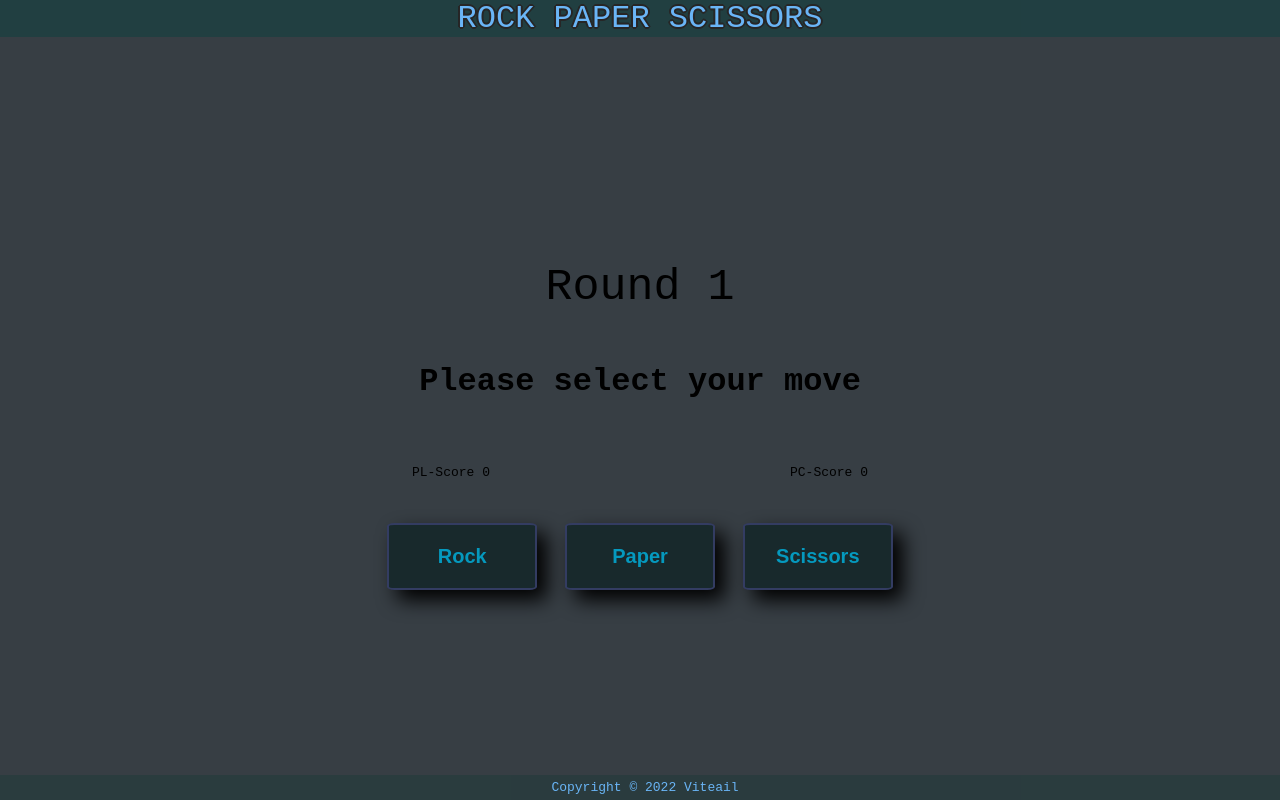
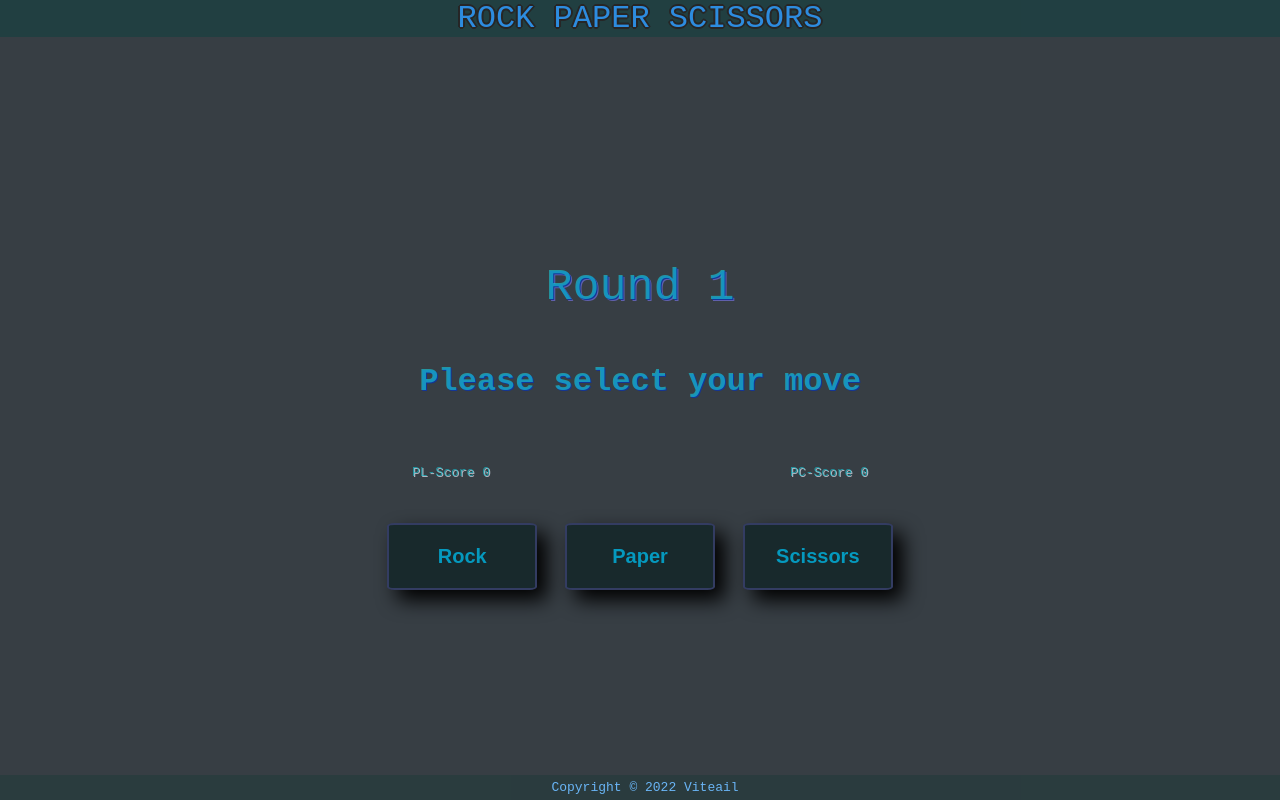
Before and after one commit to Viteail/rock-paper-scissors, a plain HTML site: page index.html in a window 1280 px wide. Drawn offline with Linux system fonts and the light colour scheme.

Commit message:
Edit styles.css

```diff
--- a/styles.css
+++ b/styles.css
@@ -10,7 +10,7 @@ body {
   background-color: rgba(18, 64, 64, 0.575);
   position: fixed;
   width: 100%;
-  color: rgb(106, 181, 246);
+  color: rgb(45, 140, 223);
   font-size: 32px;
   text-shadow: 2px 0 0 rgb(39, 38, 38), -2px 0 0 rgb(39, 38, 38),
     0 2px 0 rgb(39, 38, 38), 0 -2px 0 rgb(39, 38, 38), 1px 1px rgb(39, 38, 38),
@@ -79,12 +79,15 @@ button:active {
   font-weight: 700;
   display: flex;
   justify-content: center;
+  text-shadow: 1px 1px rgb(19, 54, 151);
 }
 
 .Scores {
   display: flex;
   position: fixed;
   bottom: 40%;
+  color: rgba(25, 198, 214, 0.65);
+  text-shadow: 1px 1px rgb(181, 184, 194);
 }
 
 .Player-Scores,
@@ -96,6 +99,8 @@ button:active {
 .Round {
   margin-bottom: 50px;
   font-size: 45px;
+  text-shadow: 1px 1px rgb(19, 54, 151),
+    2px 2px rgb(96, 96, 172);
 }
 
 .game {
@@ -105,6 +110,7 @@ button:active {
   flex-direction: column;
   bottom: 45%;
   position: fixed;
+  color: rgba(25, 198, 214, 0.65);
 }
 
 .footer {
```
